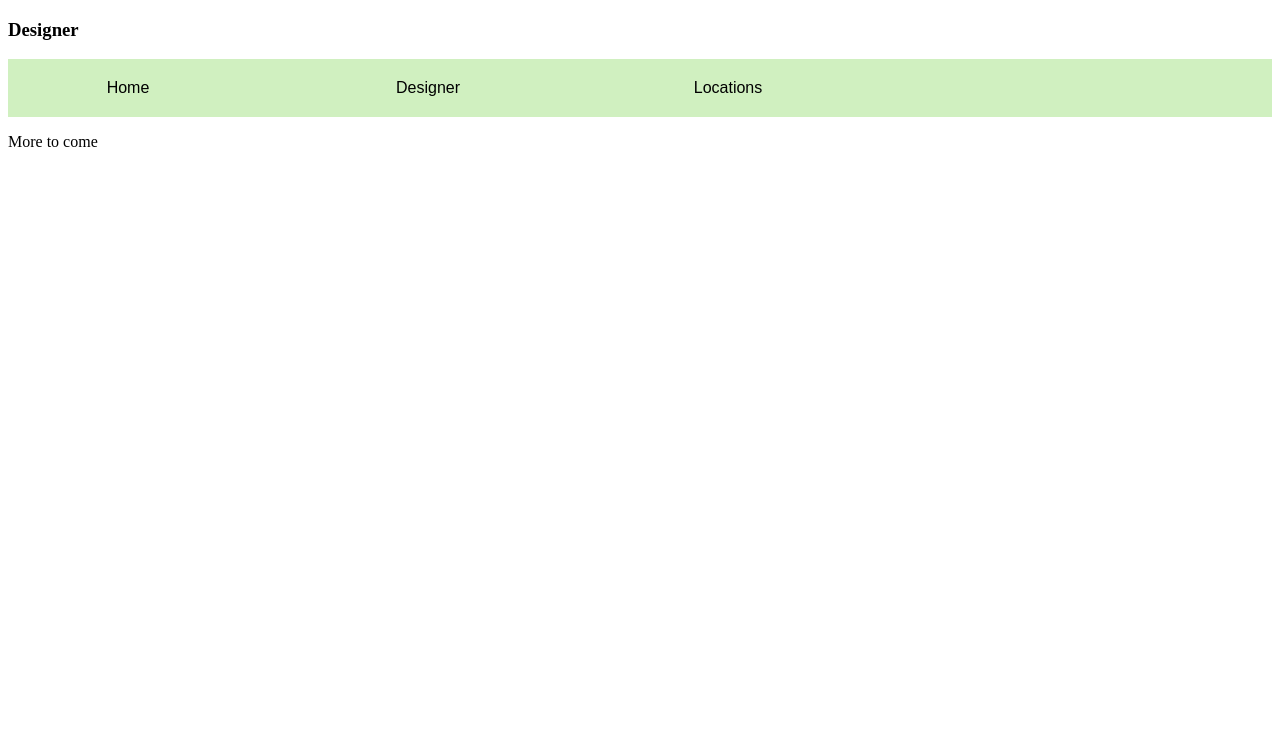
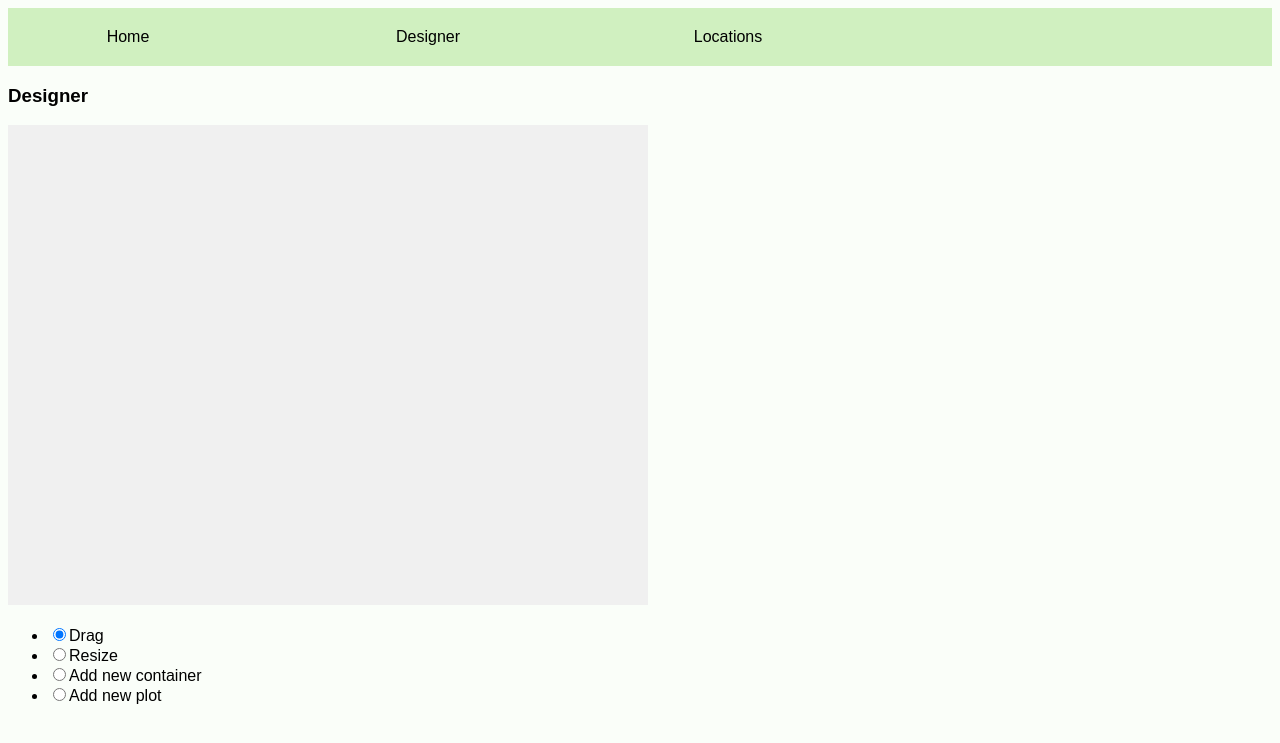
Before and after one commit to markblack96/garden-planner, a Flask app: page /designer in a window 1280 px wide. Shown: the top 743 px of the page. Run offline with Flask 2, Linux system fonts and the light colour scheme; some libraries are stand-ins or nearby versions.

Commit message:
New designer features

```diff
--- /dev/null
+++ b/static/scripts/app.js
@@ -0,0 +1,199 @@
+// a string value such as "draw" or "drag"
+var selected_option = d3.select("input[name='options']:checked").property('value');
+
+
+var svg = d3.select("#svg-container").append("svg").attr("width", "640px").attr("height", "480px");;
+
+var plots = []; // Array to hold garden plot objects
+
+var circles = [];
+
+
+svg.selectAll("circle").data(circles).enter().append("circle")
+	.attr("cx", function(d) { return (d.cx) })
+	.attr("cy", function(d) { return (d.cy) })
+  .attr("r", function(d) { return (d.r) })
+
+d3.select("svg").
+  	on("click", function() {
+    	if (d3.select('input[name="options"]:checked').node().id === "draw") {
+    	    var coords = d3.mouse(this);
+            console.log(coords);
+            new_circle = {cx: coords[0], cy: coords[1], r: 25};
+            circles.push(new_circle);
+            console.log(circles);
+            svg.selectAll("circle")
+      	    .data(circles).enter()
+      	    .append("circle")
+            .attr( "cx", function(d) { return (d.cx) })
+      	    .attr("cy", function(d) { return (d.cy) })
+      	    .attr("r", function(d) { return (d.r) })
+            drag_methods(d3.selectAll("circle"))
+            drag_methods(d3.selectAll("rect")) // let's just see where this goes
+        }
+    });
+
+ var deltaX, deltaY;
+ var drag_methods = d3.drag()
+    .on("start", function() {
+        // DRAW_PLOT FUNCTION
+        if (d3.select('input[name="options"]:checked').node().id === "draw_plot") {
+            console.log("Test 1!");
+            var coords = d3.mouse(this);
+            var plot_data = {
+                x: coords[0],
+                y: coords[1],
+                width: 0,
+                height: 0,
+                class: "plot-active"
+            };
+
+            plots.push(plot_data); // push new plot into plots
+            svg.selectAll("rect").data(plots).enter()
+                .append("rect")
+                .attr("x", function(d) { return d.x })
+                .attr("y", function(d) { return d.y })
+                .attr("class", function(d) { return d.class })
+                .attr("width", 0)
+                .attr("height", 0);
+            drag_methods(d3.selectAll("rect"));
+            console.log("Test 2!");
+        }
+        // DRAG
+        if (d3.select('input[name="options"]:checked').node().id === "drag") {
+            var current = d3.select(this)
+            deltaX = current.attr("x") - d3.event.x;
+            deltaY = current.attr("y") - d3.event.y;
+
+        }
+    })
+ 	.on("drag", function(d) {
+  	if (d3.select('input[name="options"]:checked').node().id === "drag"){
+  	    if (d3.select(this).node().tagName === "circle") {
+    	d3.select(this)
+    	    .attr("cx", d3.event.x)
+            .attr("cy", d3.event.y)
+            .classed("selected", true);
+            }
+        else {
+            d3.select(this)
+                .attr("x", d3.event.x + deltaX)
+                .attr("y", d3.event.y + deltaY)
+                .classed("selected", true)
+        }
+    }
+  	else if (d3.select('input[name="options"]:checked').property("id") === "resize") {
+    	// There's got to be a better way!
+			d3.select(this).attr("r", d3.event.x)
+    }
+    else if (d3.select('input[name="options"]:checked').node().id === "draw_plot") {
+        var active = svg.select("rect.plot-active");
+        if (!active.empty()) {
+            var coords = d3.mouse(this)
+            var d = {
+                x: parseInt(active.attr("x"), 10),
+                y: parseInt(active.attr("y"), 10),
+                width: parseInt(active.attr("width"), 10),
+                height: parseInt(active.attr("height"), 10)
+
+            }
+            var distance = {
+                x: coords[0] - d.x,
+                y: coords[1] - d.y
+            }
+            if (distance.x < 1 || (distance.x*2<d.width)) {
+                d.x = coords[0];
+                d.width -= distance.x
+            } else {
+                d.width = distance.x
+            }
+            if (distance.y < 1 || (distance.y*2<d.height)) {
+                d.y = coords[1];
+                d.height -= distance.y
+            } else {
+                d.height = distance.y
+            }
+            active.attr("x", d.x).attr("y", d.y)
+            .attr("width", d.width).attr("height", d.height)
+        }
+    }
+  })
+  .on("end", function() {
+  	d3.select(this).classed("selected", false);
+
+    if (d3.select('input[name="options"]:checked').node().id === "draw_plot") {
+        var active = svg.selectAll("rect.plot-active");
+        active.attr("class", "plot");
+        console.log("Test 3!");
+    }
+  });
+ drag_methods(d3.selectAll("svg"));
+ drag_methods(d3.selectAll("circle"));
+ drag_methods(d3.selectAll("rect"));
+
+
+
+/*
+svg.on("mousedown", function() {
+    var coords = d3.mouse(this);
+    // update selected_option
+    selected_option = d3.select("input[name='options']:checked").property('value');
+    if (selected_option === "draw") {
+        console.log("Test worked!");
+
+        var plot_data = {
+            x: coords[0],
+            y: coords[1],
+            width: 0,
+            height: 0,
+            class: "plot-active"
+        };
+
+        plots.push(plot_data); // push new plot into plots
+        svg.selectAll("rect").data(plots).enter()
+            .append("rect")
+            .attr("x", function(d) { return d.x })
+            .attr("y", function(d) { return d.y })
+            .attr("class", function(d) { return d.class })
+            .attr("width", 0)
+            .attr("height", 0);
+    };
+})
+.on("mousemove", function() {
+    if (selected_option === "draw") { // we'll just assume selected_option is up-to-date
+        var active = svg.select("rect.plot-active");
+        if (!active.empty()) {
+            var coords = d3.mouse(this);
+            var d = {
+                x: parseInt(active.attr("x"), 10),
+                y: parseInt(active.attr("y"), 10),
+                width: parseInt(active.attr("width"), 10),
+                height: parseInt(active.attr("height"), 10)
+
+            };
+            var distance = {
+                x: coords[0] - d.x,
+                y: coords[1] - d.y
+            };
+            if (distance.x < 1 || (distance.x*2<d.width)) {
+                d.x = coords[0];
+                d.width -= distance.x;
+            } else {
+                d.width = distance.x;
+            }
+            if (distance.y < 1 || (distance.y*2<d.height)) {
+                d.y = coords[1];
+                d.height -= distance.y;
+            } else {
+                d.height = distance.y;
+            }
+            active.attr("x", d.x).attr("y", d.y)
+            .attr("width", d.width).attr("height", d.height);
+        };
+    };
+})
+.on("mouseup", function() {
+    var active = svg.selectAll("rect.plot-active");
+    active.attr("class", "plot");
+    console.log("Mouse released");
+}); */
--- a/static/styles/main.css
+++ b/static/styles/main.css
@@ -1,3 +1,8 @@
 body {
     font-family: sans-serif;
+    background-color: #fafef9;
 }
+
+svg {
+    background-color: #f0f0f0;
+}
--- a/templates/design.html
+++ b/templates/design.html
@@ -1,9 +1,33 @@
-<!doctype html>
+<!DOCTYPE html>
 <head>
 <title>Garden Planner</title>
+<!-- d3 import -->
+<script src="https://d3js.org/d3.v4.min.js"></script>
 </head>
 <body>
+<link rel="stylesheet" type="text/css" href="{{url_for('static', filename='styles/main.css')}}">
+{% include 'navigation.html' %}
 <h3>Designer</h3>
-{% include 'navigation.html' %}
-<p>More to come</p>
+<style>
+svg {
+  background-color: #f0f0f0;
+}
+.selected {
+  stroke: black;
+  stroke-dasharray: 4px;
+  fill: #f0f0f0;
+}
+</style>
+<div id="svg-container">
+
+</div>
+<div id="options-container">
+<ul id="options">
+<li><input type="radio" name="options" id="drag" checked>Drag</li>
+<li><input type="radio" name="options" id="resize">Resize</li>
+<li><input type="radio" name="options" id="draw">Add new container</li>
+<li><input type="radio" name="options" id="draw_plot">Add new plot</li>
+</ul>
+</div>
+<script src="{{url_for('static', filename='scripts/app.js')}}"></script>
 </body>
```
Also changed, not shown: static/styles/designer.css (added, +7 -0 lines), templates/index.html (+5 -5 lines).
